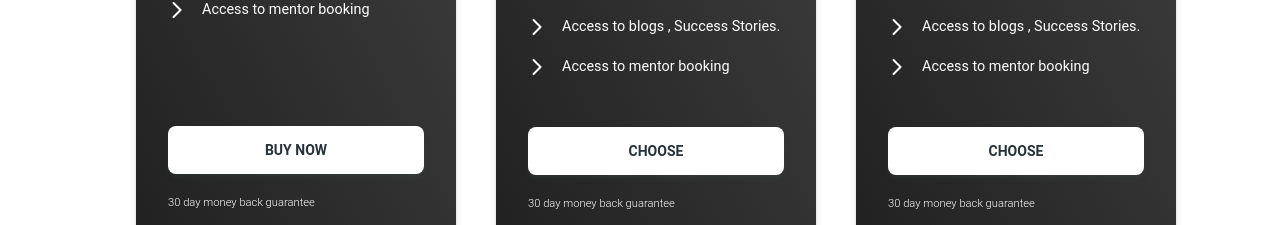
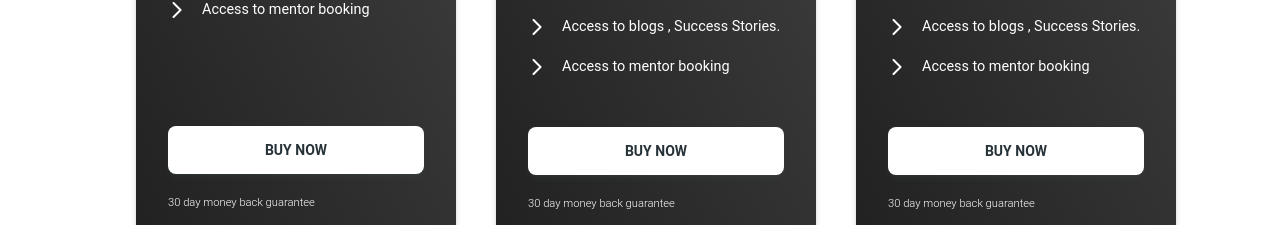
Before and after one commit to mayurkukade/JobPortal, a React (Vite) app: page / in a window 1280 px wide. Shown: the part 1299-1524 px from the top of the page. Built offline with nearby package versions, Linux system fonts and the light colour scheme.

Commit message:
1st Commit

```diff
--- a/src/Compoments/Data/CardData.jsx
+++ b/src/Compoments/Data/CardData.jsx
@@ -169,7 +169,7 @@ export const data = [
           ripple={false}
           fullWidth={true}
         >
-          Choose
+          Buy Now
         </Button>
         <Typography>
             <p className="text-[0.7rem] text-white mt-5">30 day money back guarantee</p>
@@ -256,7 +256,7 @@ export const data = [
           ripple={false}
           fullWidth={true}
         >
-          Choose
+          Buy Now
         </Button>
         <Typography>
             <p className="text-[0.7rem] text-white mt-5">30 day money back guarantee</p>
@@ -328,7 +328,7 @@ export const data = [
           ripple={false}
           fullWidth={true}
         >
-          Choose
+          Buy Now
         </Button>
         <Typography>
             <p className="text-[0.7rem] text-white mt-5">30 day money back guarantee</p>
@@ -409,7 +409,7 @@ export const data = [
           ripple={false}
           fullWidth={true}
         >
-          Choose
+         Buy Now
         </Button>
         <Typography>
             <p className="text-[0.7rem] text-white mt-5">30 day money back guarantee</p>
@@ -489,7 +489,7 @@ export const data = [
           ripple={false}
           fullWidth={true}
         >
-          Choose
+          Buy Now
         </Button>
         <Typography>
             <p className="text-[0.7rem] text-white mt-5">30 day money back guarantee</p>
@@ -553,7 +553,7 @@ export const data = [
           ripple={false}
           fullWidth={true}
         >
-          Choose
+          Buy Now
         </Button>
         <Typography>
             <p className="text-[0.7rem] text-white mt-5">30 day money back guarantee</p>
@@ -628,7 +628,7 @@ export const data = [
           ripple={false}
           fullWidth={true}
         >
-          Choose
+          Buy Now
         </Button>
         <Typography>
             <p className="text-[0.7rem] text-white mt-5">30 day money back guarantee</p>
@@ -702,7 +702,7 @@ export const data = [
           ripple={false}
           fullWidth={true}
         >
-          Choose
+          Buy Now
         </Button>
         <Typography>
             <p className="text-[0.7rem] text-white mt-5">30 day money back guarantee</p>
```
